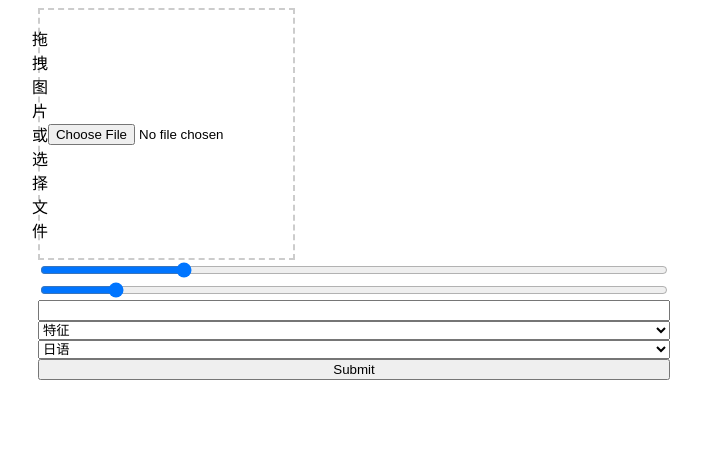
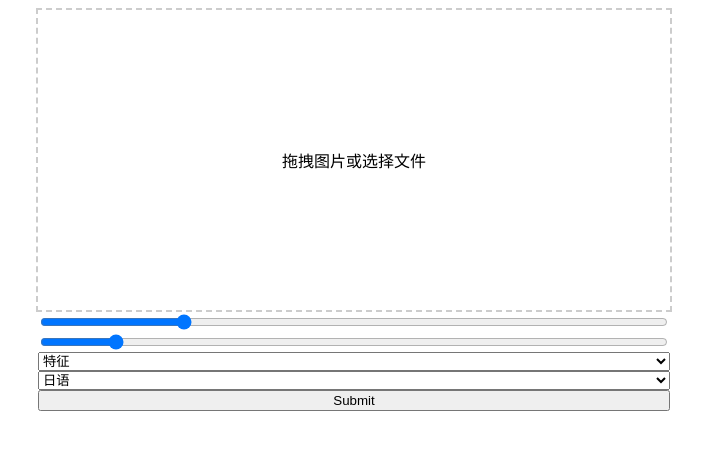
Before and after one commit to baijunty/image_processor, a Flask app: page / in a window 1280 px wide. Shown: the top 450 px of the page, without its empty margins (286-989 px from the left). Run offline with Flask 3, Linux system fonts and the light colour scheme.

Commit message:
优化图像处理和文本嵌入功能，改进网页交互
- 在 image_process.py 中，对文本嵌入过程使用 torch.no_grad()，以减少不必要的梯度计算，提高性能。
- 在 main.py 中，添加计时代码以测量处理时间，并在返回结果前打印处理时间。
- 在 templates/index.html 中，改进了拖放区域的样式，增加了更多反馈提示，提升了用户体验。
- 在 translator.py 中，优化了设备选择逻辑，使代码更加简洁。

```diff
--- a/main.py
+++ b/main.py
@@ -12,6 +12,8 @@ def index():
 
 @app.route('/evaluate', methods=['POST'])
 def upload_file():
+    import time
+    start=time.time()
     files = request.files.getlist("file")
     print('received ',files)
     proces = request.values.get("process", '')
@@ -39,7 +41,6 @@ def upload_file():
                 print('input ',data)
                 docs=json.loads(data)
                 result=image_processor.text_embedings(docs,limit,threshold)
-                return jsonify(result)
             else:
                 return jsonify({'error': 'No input part'}), 400
         case 'translate':
@@ -51,12 +52,11 @@ def upload_file():
             import cv2
             import os
             import io
-            import time
-            start=time.time()
             lang = request.values.get("lang", 'ja')
             result = translator.translate(cv2.cvtColor(numpy.asarray(image), cv2.COLOR_RGB2BGR),src=lang)
             print(f'process translate {lang} time {time.time()-start}')
             return send_file(io.BytesIO(result),mimetype='image/jpg',as_attachment=True,download_name=f'{os.path.splitext(files[0].filename)[0]}.jpg')
+    print(f'process {proces} time {time.time()-start}')
     return jsonify(result)
 
 if __name__ == '__main__':
--- a/templates/index.html
+++ b/templates/index.html
@@ -6,31 +6,38 @@
 <style>
     #dropArea {
         border: 2px dashed #ccc;
-        width: 40%;
-        height: 40%;
+        width: 50%;
+        height: 100%;
+        min-height: 300px;
         display: flex;
         align-items: center;
         justify-content: center;
         text-align: center;
+        flex-direction: column;
     }
 
     #imagePreview {
         max-width: 100%;
         margin-top: 20px;
     }
+
+    .centerContent {
+        width: 50%;
+        margin-left:auto;
+        margin-right: auto;
+    }
 </style>
 
 <body>
     <div>
-        <form action="/evaluate" method="post" enctype="multipart/form-data" style="display: flex; flex-direction: column;width: 50%; margin-left: auto; margin-right: auto;">
-            <div  id="dropArea" >
-                <p>拖拽图片或选择文件</p>
-                <input type="file" name="file"accept="image/*">
-                <img id="imagePreview" src="#" alt="预览图片" style="display:none;">
-            </div>
+        <div id="dropArea" class="centerContent">
+            <img id="imagePreview" src="#" alt="预览图片" style="display:none;">
+            <p id="tips">拖拽图片或选择文件</p>
+        </div>
+        <form action="/evaluate" method="post" enctype="multipart/form-data"
+            style="display: flex; flex-direction: column;" class="centerContent" id="form">
             <input type="range" name="limit" min="10" max="100" value="30" step="1">
             <input type="range" name="threshold" min="0.1" max="1" value="0.2" step="0.05">
-            <input type="text" name="docs">
             <select name="process" id="process">
                 <option value="tagger">标签</option>
                 <option value="feature" selected>特征</option>
@@ -40,12 +47,43 @@
                 <option value="ja" selected>日语</option>
                 <option value="en">英语</option>
             </select>
-            <input type="submit" value="Submit">
+            <input type="submit" value="Submit" id="submit">
         </form>
     </div>
     <script>
         const dropArea = document.getElementById('dropArea');
         const imagePreview = document.getElementById('imagePreview');
+        const submit = document.getElementById('submit');
+        const formData = new FormData();
+        const tips=document.getElementById('tips');
+        submit.addEventListener('click', function (e) {
+            e.preventDefault();
+            // for(var child of document.getElementById('form').children) {
+            //     formData.append(child.getAttribute('name'), child.getAttribute('value'));
+            // }
+            document.getElementById('form').childNodes.forEach(child => {
+                if(child.nodeName=='INPUT'){
+                    formData.set(child.getAttribute('name'), child.getAttribute('value'));
+                } else if(child.nodeName=='SELECT'){
+                    formData.set(child.getAttribute('name'), child.options[child.selectedIndex].value);
+                }
+            });
+            fetch('/evaluate', {
+                method: 'POST',
+                body: formData
+            }).then((resp) => {
+                    if(resp.headers.get("Content-Type")=='application/json'){
+                        resp.json().then(data=>tips.innerText=Object.keys(data[0]));
+                    } else {
+                        resp.blob().then(blob => {
+                            const url = URL.createObjectURL(blob);
+                            imagePreview.src = url;
+                            imagePreview.style.display = 'block';
+                        });
+                    }
+                });
+
+        });
         // 阻止默认的拖放行为
         ['dragenter', 'dragover', 'dragleave', 'drop'].forEach(eventName => {
             dropArea.addEventListener(eventName, preventDefaults, false);
@@ -88,6 +126,8 @@
                 imagePreview.src = reader.result;
                 imagePreview.style.display = 'block';
             };
+            formData.set('file', file);
+            tips.style.innerText=''
             reader.readAsDataURL(file);
         }
     </script>
--- a/translator.py
+++ b/translator.py
@@ -1,5 +1,6 @@
 import math
 import functools
+from collections import Counter
 # Import required packages
 import cv2
 import torch
@@ -7,13 +8,8 @@ from ultralytics import YOLO
 from transformers import ViTImageProcessor, AutoTokenizer, VisionEncoderDecoderModel
 import numpy as np
 from PIL import Image, ImageDraw, ImageFont
-from collections import Counter
 from easyocr import Reader
-from craft_text_detector import (
-    load_craftnet_model,
-    load_refinenet_model,
-    get_prediction
-)
+from craft_text_detector import load_craftnet_model,get_prediction
 
 PRETRAINED_MODEL_NAME_OR_PATH = "kha-white/manga-ocr-base"
 
@@ -37,12 +33,12 @@ class Translator:
         self.model = VisionEncoderDecoderModel.from_pretrained(
             PRETRAINED_MODEL_NAME_OR_PATH).to(self.device)
         # self.refine_net = load_refinenet_model(cuda=torch.cuda.is_available())
-        self.craft_net = load_craftnet_model(cuda=torch.cuda.is_available())
+        self.craft_net = load_craftnet_model(cuda=self.device=='cuda')
         self.reader = Reader(['en','ko'])
 
     def craft_text_bubble_detect(self, image):
         prediction_result = get_prediction(image=image, craft_net=self.craft_net, refine_net=None,
-                                           text_threshold=0.6, link_threshold=0.4, low_text=0.4, cuda=True, long_size=max(image.shape),poly=False)
+                                           text_threshold=0.6, link_threshold=0.4, low_text=0.4, cuda=self.device=='cuda', long_size=max(image.shape),poly=False)
         result = []
         for box in prediction_result["boxes"]:
             # result_rgb = file_utils.rectify_poly(image,box)
@@ -270,10 +266,12 @@ class Translator:
         boxes = self.yolo.predict(img)[0]
         if len(boxes)==0:
             return cv2.imencode(".jpg", img)[1].tobytes()
-        boxes = [[round(x.item()) for x in cnt.boxes[0].xyxy[0]]
-                 for cnt in boxes if cnt.boxes[0].conf >= 0.7]
+        boxes = [[round(x.item()) for x in cnt.boxes[0].xyxy[0]] for cnt in boxes]
         boxes = self.__sort_areaes(boxes)
-        print(f'yolo detetor time {time.time()-start}')
+        print(f'boxes {boxes}')
+        if len(boxes)==0:
+            return cv2.imencode(".jpg", img)[1].tobytes()
+        print(f'yolo detetor time {time.time()-start} len {len(boxes)}')
         start=time.time()
         # for box in boxes:
         #     cv2.rectangle(img, (box[0], box[1]),
@@ -286,7 +284,7 @@ class Translator:
             counter = Counter(list(cimg.getdata())).most_common(1)
             color = counter[0][0]
             bubble_images.append((croped,color))
-        print(f'count color time {time.time()-start}')
+        print(f'count color time {time.time()-start} len {len(bubble_images)}')
         start=time.time()
         if src == 'ja':
             origin_text = self.jp_text_ocr([image for (image,color) in bubble_images])
```
Also changed, not shown: image_process.py (+9 -8 lines).
